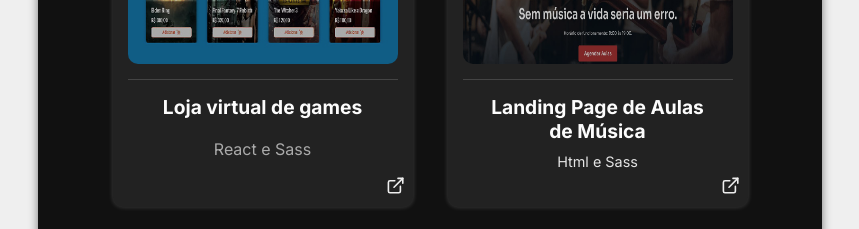
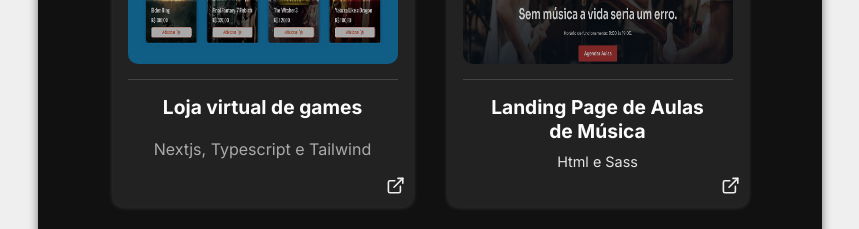
Before and after one commit to diogenesdev7/meuportfolio, a React (Vite) app: page / in a window 1280 px wide. Shown: the part 1400-1629 px from the top of the page, without its empty margins (410-1269 px from the left). Built offline with nearby package versions, Linux system fonts and the light colour scheme.

Commit message:
att queststore

```diff
--- a/src/components/Projetos.jsx
+++ b/src/components/Projetos.jsx
@@ -8,7 +8,6 @@ import cinedatabase from '../img/cinedatabase1.jpg'
 import todolist from '../img/todolist1.jpg'
 import casas from '../img/casasedit.jpg'
 import previsaoTempo from '../img/previsaodotempo1.jpg'
-import calculadoraIMC from '../img/calculadoraIMC1.jpg'
 import quest from '../img/queststore1.jpg'
 import { FiExternalLink } from 'react-icons/fi'
 
@@ -19,15 +18,15 @@ const Projetos = () => {
         <div className="projetos-cards">
           <div className="projetos-card">
               <div className="projetos-card-image">
-                <a href="https://queststore-wheat.vercel.app" target='_blank'><img src={quest} alt="quest store" /></a>
+                <a href="https://queststorenext.vercel.app/" target='_blank'><img src={quest} alt="quest store" /></a>
               </div>
               <div className="projetos-info-card">
-              <a href="https://queststore-wheat.vercel.app" target='_blank'><h4>Loja virtual de games</h4></a>
+              <a href="https://queststorenext.vercel.app/" target='_blank'><h4>Loja virtual de games</h4></a>
                 <div className="tec">
-                  React e Sass
+                  Nextjs, Typescript e Tailwind
                 </div>
               </div>
-                <a className='git-link' href="https://github.com/diogenesdev7/queststore">
+                <a className='git-link' href="https://github.com/diogenesdev7/queststoremnext">
                   <FiExternalLink />
                 </a>
           </div>
```
